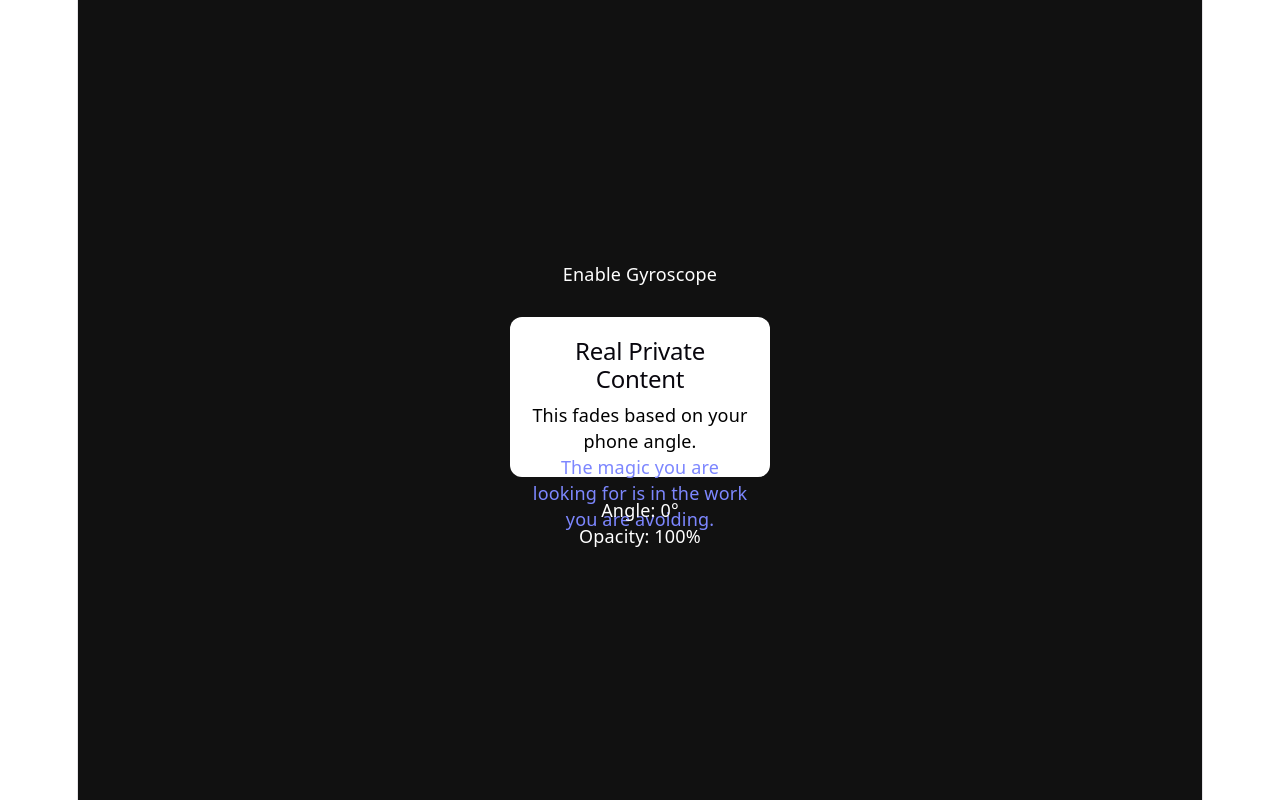
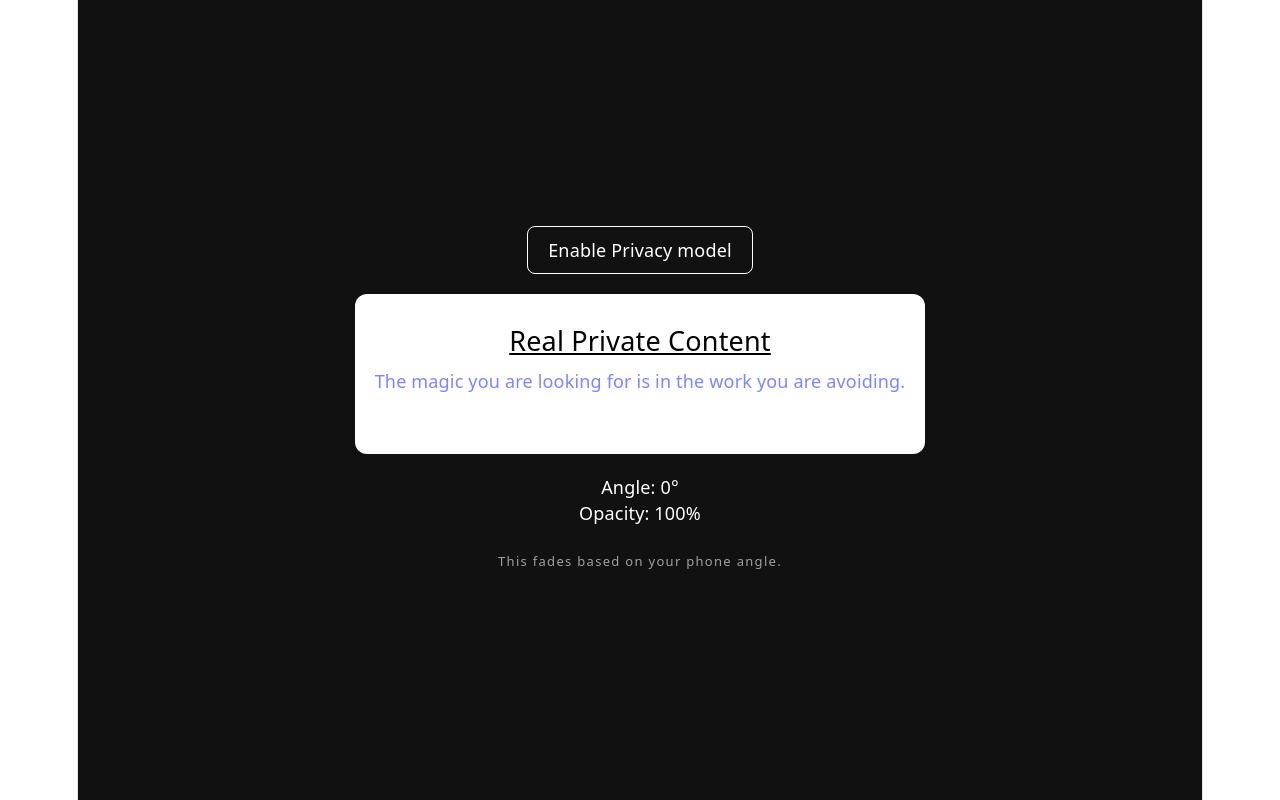
Before and after one commit to SharwanKunwar/DisplayPrivacy, a React (Vite) app in the folder displayPrivacy/: page / in a window 1280 px wide. Built offline with nearby package versions, Linux system fonts and the light colour scheme.

Commit message:
updated ui

```diff
--- a/displayPrivacy/src/components/RealPrivacy.jsx
+++ b/displayPrivacy/src/components/RealPrivacy.jsx
@@ -97,15 +97,15 @@ const RealPrivacy = () => {
     <div style={styles.container}>
       {/* Button required to activate gyroscope on some devices */}
       {!enabled && (
-        <button onClick={enableGyro} style={styles.button}>
-          Enable Gyroscope
+        <button onClick={enableGyro} style={styles.button} className="border!">
+          Enable Privacy model
         </button>
       )}
 
       {/* Content whose visibility depends on device tilt */}
-      <div style={{ ...styles.box, opacity }}>
-        <h2>Real Private Content</h2>
-        <p>This fades based on your phone angle.</p>
+      <div style={{ ...styles.box, opacity }} className="w-auto! ">
+        <h3 className="text-2xl py-2 font-medium underline">Real Private Content</h3>
+
         <p className="text-indigo-400">The magic you are looking for is in the work you are avoiding.</p>
 
       </div>
@@ -114,6 +114,7 @@ const RealPrivacy = () => {
       <div style={styles.info}>
         <p>Angle: {angle}°</p>
         <p>Opacity: {Math.round(opacity * 100)}%</p>
+        <p className="text-[13px] text-neutral-400 mt-5! tracking-widest">This fades based on your phone angle.</p>
       </div>
     </div>
   );
```
